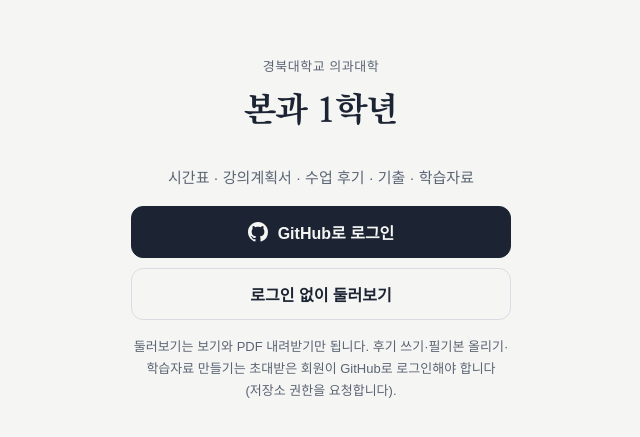
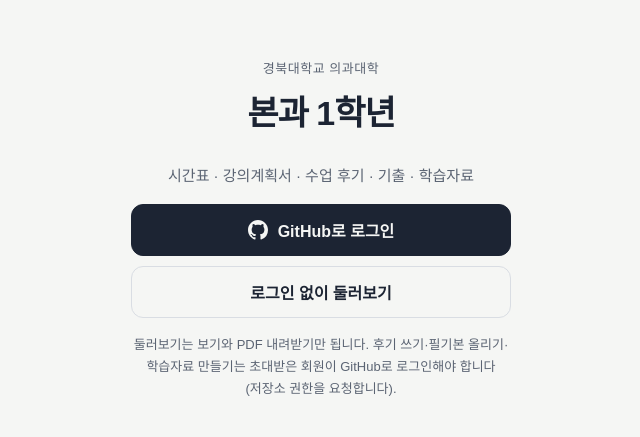
Before and after one commit to evenstar1031/knu1, a plain HTML site: page index.html in a window 1280 px wide. Shown: the part 163-600 px from the top of the page, without its empty margins (319-959 px from the left). Drawn offline with nearby package versions, Linux system fonts and the light colour scheme.

Commit message:
로그인 화면 제목도 고딕으로, 쓰지 않는 KoPub 글씨체 파일 지움
Co-Authored-By: Claude Opus 5.5 <noreply@anthropic.com>
Claude-Session: https://claude.ai/code/session_01VPTps9VtENe93VmHswCp6S

```diff
--- a/index.html
+++ b/index.html
@@ -17,16 +17,14 @@
 <link rel="apple-touch-icon" href="icons/apple-touch-icon.png?v=2">
 <link rel="preconnect" href="https://api.github.com" crossorigin>
 <link rel="preconnect" href="https://tkgwfqiqsnqtoljalmux.supabase.co" crossorigin>
-<link rel="preload" href="fonts/KoPubWorldBatang-Bold.subset.woff2" as="font" type="font/woff2" crossorigin>
 <style>
-@font-face{font-family:"KNU Serif";font-weight:600 1000;font-display:swap;src:url("fonts/KoPubWorldBatang-Bold.subset.woff2") format("woff2")}
 :root{--paper:#F5F6F4;--sheet:#fff;--ink:#1C2433;--muted:#5B6473;--rule:#D9DDE3;--theory:#34507A;--crimson:#A4122E;color-scheme:light dark}
 @media (prefers-color-scheme:dark){:root{--paper:#15191F;--sheet:#1C2129;--ink:#E6E9EE;--muted:#A1A9B6;--rule:#343B46;--theory:#7FA0CF;--crimson:#E0607A}}
 html,body{margin:0;background:var(--paper);color:var(--ink);font-family:"Apple SD Gothic Neo","Pretendard","Malgun Gothic",sans-serif;font-weight:500;-webkit-text-size-adjust:100%}
 #boot{min-height:100dvh;display:flex;align-items:center;justify-content:center;padding:max(24px,env(safe-area-inset-top)) 24px max(24px,env(safe-area-inset-bottom));box-sizing:border-box}
 .card{width:min(380px,100%);text-align:center}
 .card .eyebrow{margin:0 0 6px;font-size:13px;color:var(--muted);letter-spacing:.04em}
-.card h1{font-family:"KNU Serif","AppleMyungjo",serif;font-weight:700;letter-spacing:-.02em;font-size:34px;margin:0 0 28px}
+.card h1{font-weight:600;letter-spacing:-.03em;font-size:34px;margin:0 0 28px}
 .card p{line-height:1.7;color:var(--muted);margin:0 0 16px;font-size:15px;word-break:keep-all}
 .card b{color:var(--ink)}
 .btn{font:inherit;font-size:16px;font-weight:600;display:inline-flex;align-items:center;justify-content:center;gap:10px;width:100%;min-height:52px;border-radius:12px;border:1px solid var(--ink);background:var(--ink);color:var(--paper);cursor:pointer}
--- a/sw.js
+++ b/sw.js
@@ -1,5 +1,5 @@
 /* 껍데기와 바뀌지 않는 라이브러리·글꼴을 저장해 두어 빨리 열리게 한다. 데이터(GitHub·Supabase)는 건드리지 않는다. */
-const CACHE = 'knu1-shell-v8';
+const CACHE = 'knu1-shell-v9';
 const LIBS = 'knu1-libs-v1';
 const SHELL = ['./', 'index.html', 'shell.js', 'config.js', 'manifest.webmanifest', 'icons/icon-192.png', 'icons/apple-touch-icon.png'];
 // 주소에 버전이 들어 있어 내용이 안 바뀌는 것 + 글꼴 → 저장해 둔 것을 바로 씀
```
Also changed, not shown: fonts/KoPubWorldBatang-Bold.subset.woff2 (deleted), fonts/KoPubWorldBatang-Medium.subset.woff2 (deleted).
